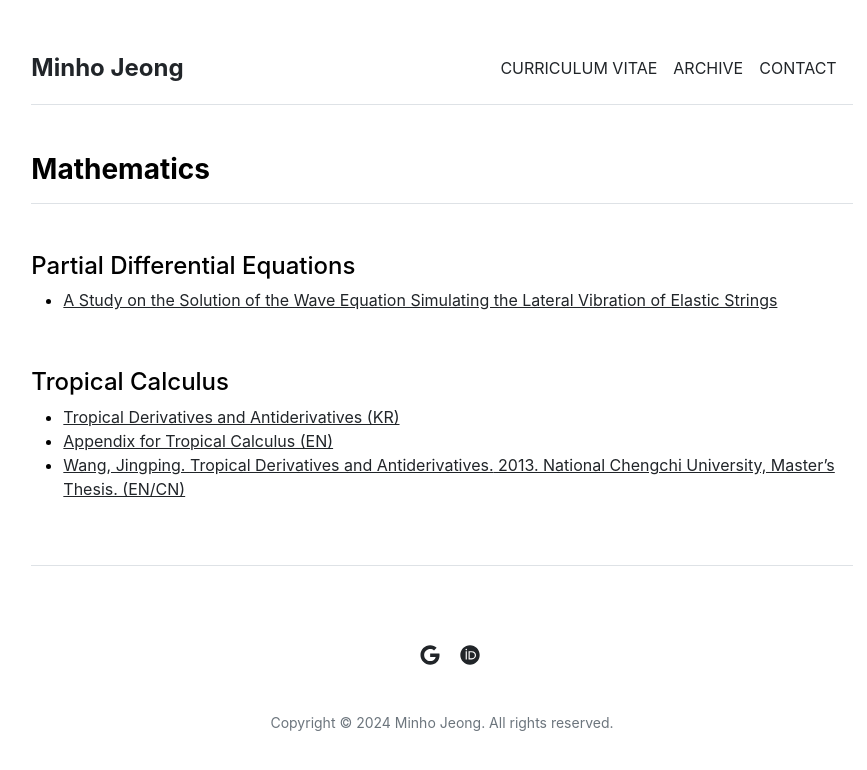
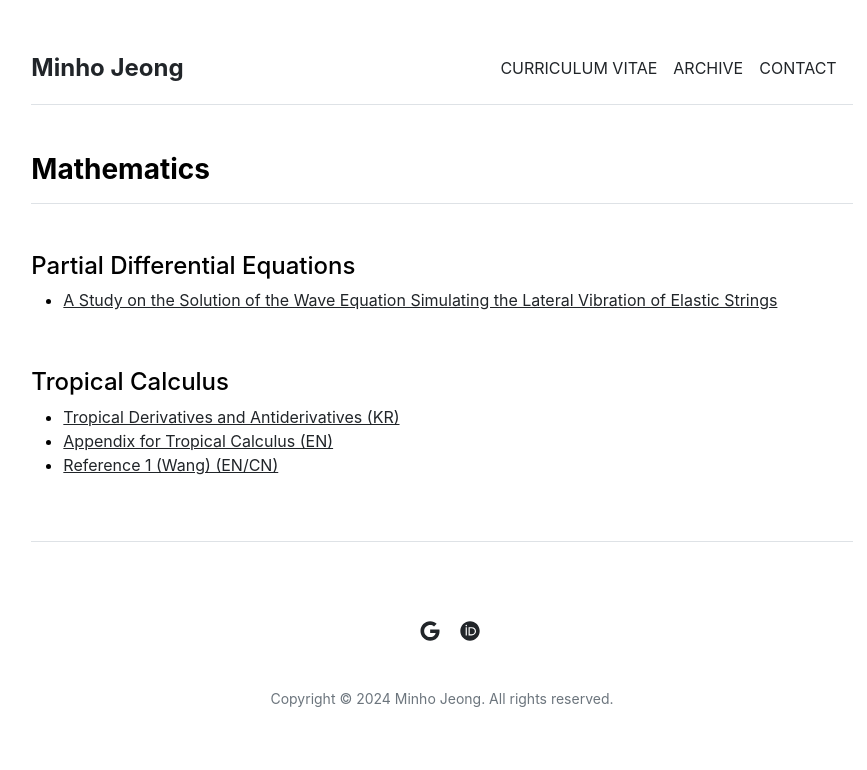
Before and after one commit to mino-jeong/mino-jeong.github.io, a Jekyll site: the page built from archive/mathematics.md, in a window 1280 px wide. Shown: the top 770 px of the page, without its empty margins (198-1065 px from the left). Built offline with Jekyll 4.4.1, drawn with Linux system fonts in a browser that asks for light colours.

Commit message:
Update mathematics.md

```diff
--- a/archive/mathematics.md
+++ b/archive/mathematics.md
@@ -13,4 +13,4 @@ title: "Mathematics"
 
 * [Tropical Derivatives and Antiderivatives (KR)](/archive/mathematics/tropical-calculus-presentation.pdf)
 * [Appendix for Tropical Calculus (EN)](/archive/mathematics/tropical-calculus-appendix.pdf)
-* [Wang, Jingping. <it>Tropical Derivatives and Antiderivatives.</it> 2013. National Chengchi University, Master's Thesis. (EN/CN)](/archive/mathematics/tropical-calculus-supplement.pdf)
+* [Reference 1 (Wang) (EN/CN)](/archive/mathematics/tropical-calculus-supplement.pdf)
```
